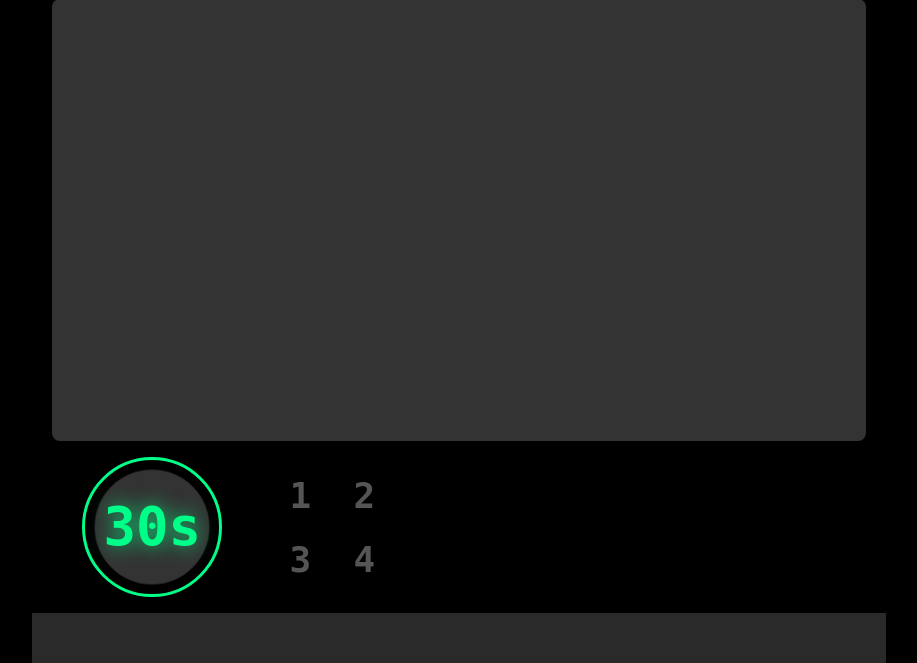
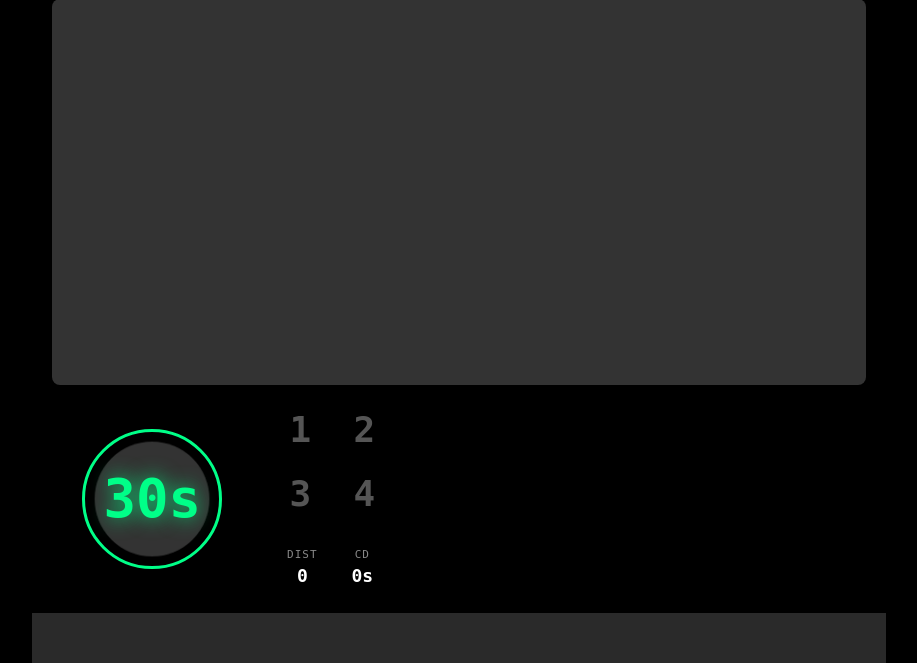
Before and after one commit to ddisisto/selection-protocol, a Flask app: page /overlay in a window 1280 px wide. Shown: the part 137-800 px from the top of the page, without its empty margins (181-1098 px from the left). Run offline with Flask 3, Linux system fonts and the light colour scheme; parts of the project's set-up code (start-up, migrations or seed data) failed here and were passed over; some libraries are stand-ins or nearby versions.

Commit message:
Add zoom disk widget
Create horizontal-split widget showing zoom distance and cooldown timer.
Static placeholder values, will connect to game_state_update in
subsequent commit.

- Add widget-zoom-disk container (flex, 120x60px, 2-column split)
- Left half: distance value (signed integer, label "Dist")
- Right half: cooldown timer (seconds, label "CD")
- Style labels small/tertiary, uppercase
- Style values large/bold/primary
- Vertical divider between halves
- Manual value updates work

Test: Zoom disk renders, manual value changes display correctly

🤖 Generated with [Claude Code](https://claude.com/claude-code)

Co-Authored-By: Claude <noreply@anthropic.com>

```diff
--- a/src/static/overlay.css
+++ b/src/static/overlay.css
@@ -187,6 +187,47 @@
 }
 
 /* ============================================================
+   ZOOM DISK WIDGET (distance + cooldown)
+   ============================================================ */
+
+.widget-zoom-disk {
+    display: flex;
+    width: 120px;
+    height: 60px;
+    border: 2px solid var(--color-border);
+    border-radius: var(--radius-md);
+    overflow: hidden;
+    background: var(--color-bg-primary);
+}
+
+.zoom-disk__half {
+    flex: 1;
+    display: flex;
+    flex-direction: column;
+    align-items: center;
+    justify-content: center;
+    gap: var(--space-1);
+}
+
+.zoom-disk__left {
+    border-right: 1px solid var(--color-border);
+}
+
+.zoom-disk__label {
+    font-size: var(--font-size-xs);
+    color: var(--color-text-tertiary);
+    text-transform: uppercase;
+    letter-spacing: var(--letter-spacing-wide);
+}
+
+.zoom-disk__value,
+.zoom-disk__timer {
+    font-size: var(--font-size-lg);
+    font-weight: var(--font-weight-bold);
+    color: var(--color-text-primary);
+}
+
+/* ============================================================
    PIE CHART
    ============================================================ */
 
--- a/src/templates/overlay.html
+++ b/src/templates/overlay.html
@@ -49,7 +49,17 @@
                         </div>
                     </div>
 
-                    <!-- Zoom disk will be added next -->
+                    <!-- Zoom Disk (distance + cooldown) -->
+                    <div class="widget-zoom-disk" id="zoom-disk">
+                        <div class="zoom-disk__half zoom-disk__left">
+                            <span class="zoom-disk__label">Dist</span>
+                            <span class="zoom-disk__value" id="zoom-distance">0</span>
+                        </div>
+                        <div class="zoom-disk__half zoom-disk__right">
+                            <span class="zoom-disk__label">CD</span>
+                            <span class="zoom-disk__timer" id="zoom-cooldown">0s</span>
+                        </div>
+                    </div>
                 </div>
             </div>
 
```
